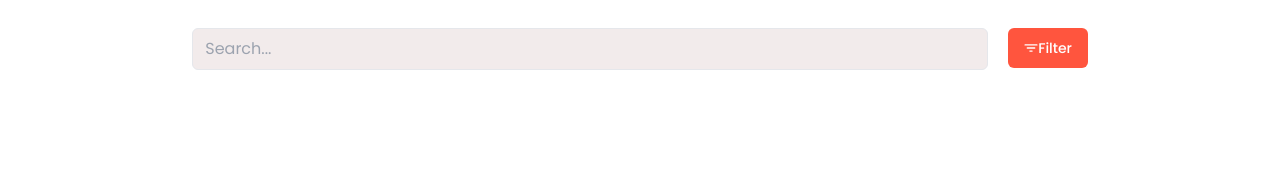
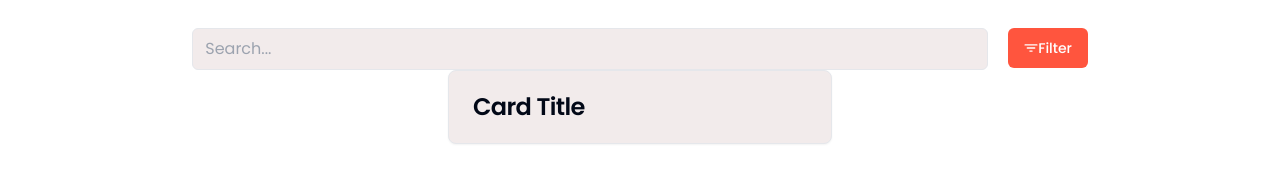
Before and after one commit to woraamy/B2D-Venture, a Next.js app in the folder b2d-venture/: page /business in a window 1280 px wide. Shown: the part 381-564 px from the top of the page. Built offline with nearby package versions, Linux system fonts and the light colour scheme.

Commit message:
fix search css

```diff
--- a/b2d-venture/app/business/page.tsx
+++ b/b2d-venture/app/business/page.tsx
@@ -1,6 +1,7 @@
 import Link from "next/link";
 import Header from "@/components/shared/Header";
 import SearchBar from "@/components/ui/searchbar";
+import BusinessCard from "@/components/shared/BusinessCard";
 
 import "../globals.css";
 
@@ -14,7 +15,8 @@ const Page = () =>{
                 Discover tomorrow's leaders with <b>B2D Venture</b>. Unlock opportunities across Southeast Asia
                 Dive into the dynamic business landscape, connect with emerging startups, and explore investment prospects that are shaping the region's future growth."
             </p>
-            <SearchBar />
+            <SearchBar className="mt-10"/>
+            <BusinessCard />
         </div>
         </>
     );
--- /dev/null
+++ b/b2d-venture/components/shared/BusinessCard.tsx
@@ -0,0 +1,15 @@
+import { Card, CardHeader, CardFooter, CardTitle, CardDescription, CardContent } from "@/components/ui/card"
+
+const BusinessCard = () => {
+ return (
+    <div>
+        <Card className="max-w-sm mx-auto bg-[#F2EBEB]">
+            <CardHeader>
+            <CardTitle>Card Title</CardTitle>
+            </CardHeader>
+        </Card>
+    </div>
+ );
+};
+
+export default BusinessCard;
--- a/b2d-venture/components/ui/searchbar.tsx
+++ b/b2d-venture/components/ui/searchbar.tsx
@@ -2,9 +2,9 @@ import { useState } from 'react';
 import { Button } from './button';
 import { IoFilter } from "react-icons/io5";
 
-const SearchBar = () => {
+const SearchBar = ({className}) => {
    return (
-      <div className='flex mt-10'>
+      <div className={`flex ${className}`}>
          <input
          type="text"
          placeholder=" Search..."
@@ -15,6 +15,7 @@ const SearchBar = () => {
             Filter
          </Button>
       </div>
+
    );
 };
 
```
